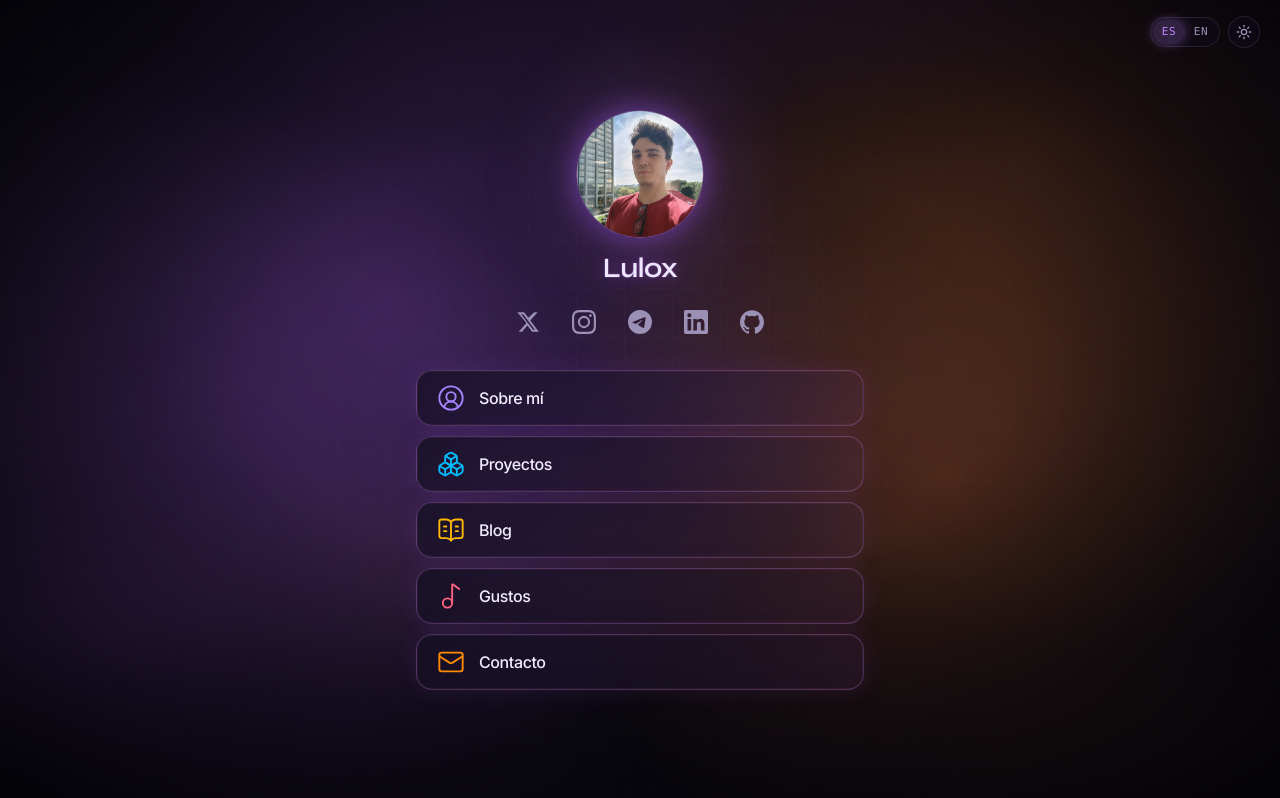
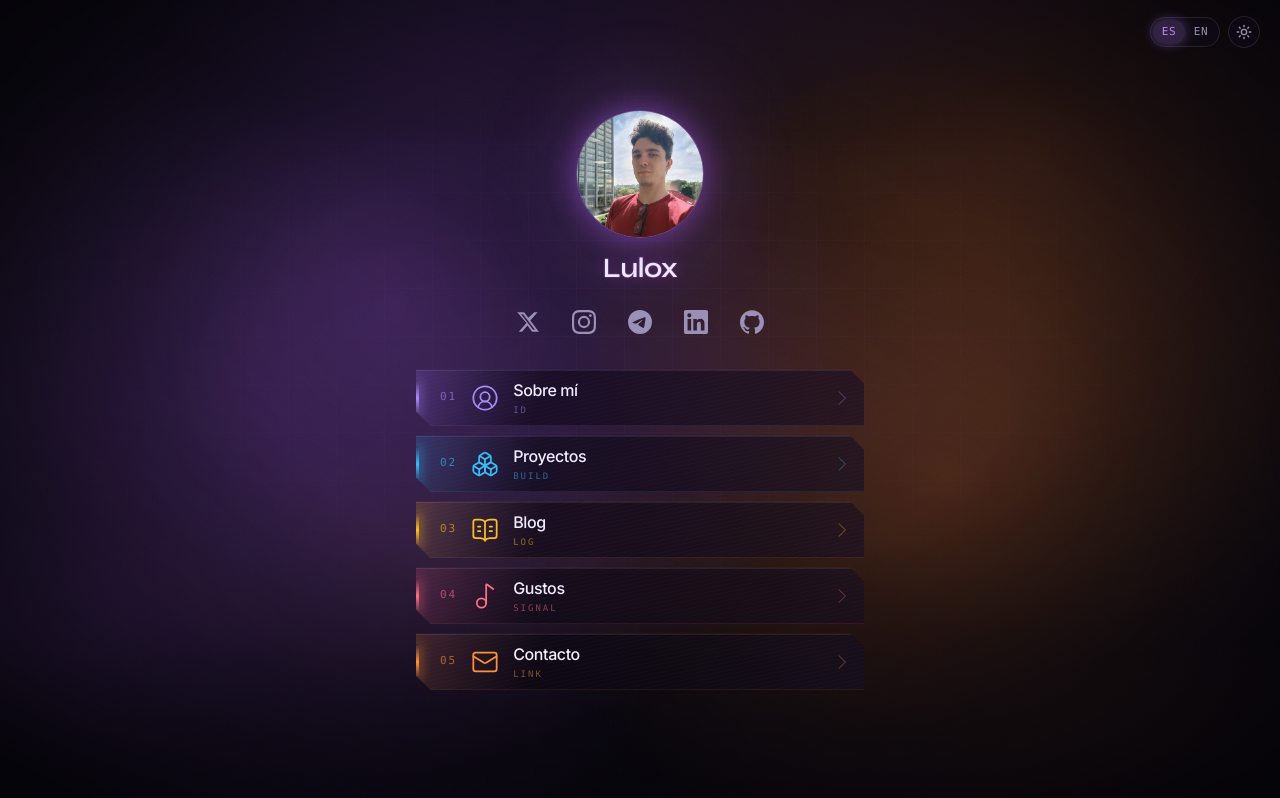
Before and after one commit to luloxi/luloxdev, a Next.js app: page / in a window 1280 px wide. Built offline with nearby package versions, Linux system fonts and the light colour scheme.

Commit message:
Restyle home section links as future HUD chips
Replace generic rounded cards with angled glass rails, color
accents, index codes, and subtle scanline texture.

```diff
--- a/src/app/globals.css
+++ b/src/app/globals.css
@@ -148,6 +148,111 @@
     background: var(--email-btn-bg);
     color: var(--email-fg);
   }
+
+  /* Home section links — future HUD, not generic cards */
+  .future-nav-item {
+    --fn-accent: var(--accent);
+    position: relative;
+    isolation: isolate;
+    /* Cut corner, angled rail */
+    clip-path: polygon(
+      0 0,
+      calc(100% - 14px) 0,
+      100% 14px,
+      100% 100%,
+      14px 100%,
+      0 calc(100% - 14px)
+    );
+    background:
+      linear-gradient(
+        105deg,
+        color-mix(in oklab, var(--fn-accent) 16%, transparent) 0%,
+        color-mix(in oklab, var(--background) 55%, transparent) 28%,
+        color-mix(in oklab, var(--surface) 70%, transparent) 100%
+      );
+    box-shadow:
+      inset 0 1px 0 color-mix(in oklab, white 8%, transparent),
+      inset 0 -1px 0 color-mix(in oklab, var(--fn-accent) 12%, transparent),
+      0 0 0 1px color-mix(in oklab, var(--fn-accent) 22%, transparent),
+      0 8px 28px color-mix(in oklab, black 35%, transparent);
+    backdrop-filter: blur(14px) saturate(1.2);
+    transition:
+      transform 0.25s ease,
+      box-shadow 0.25s ease,
+      background 0.25s ease;
+  }
+
+  .future-nav-item::before {
+    content: "";
+    position: absolute;
+    inset: 0;
+    z-index: -1;
+    background:
+      repeating-linear-gradient(
+        -12deg,
+        transparent,
+        transparent 3px,
+        color-mix(in oklab, var(--fn-accent) 4%, transparent) 3px,
+        color-mix(in oklab, var(--fn-accent) 4%, transparent) 4px
+      );
+    opacity: 0.55;
+    pointer-events: none;
+  }
+
+  .future-nav-item::after {
+    content: "";
+    position: absolute;
+    left: 0;
+    top: 18%;
+    bottom: 18%;
+    width: 3px;
+    border-radius: 999px;
+    background: linear-gradient(
+      180deg,
+      transparent,
+      var(--fn-accent),
+      transparent
+    );
+    box-shadow: 0 0 12px var(--fn-accent);
+    pointer-events: none;
+  }
+
+  .future-nav-item:hover {
+    transform: translateX(3px);
+    background:
+      linear-gradient(
+        105deg,
+        color-mix(in oklab, var(--fn-accent) 28%, transparent) 0%,
+        color-mix(in oklab, var(--background) 40%, transparent) 32%,
+        color-mix(in oklab, var(--surface) 75%, transparent) 100%
+      );
+    box-shadow:
+      inset 0 1px 0 color-mix(in oklab, white 12%, transparent),
+      0 0 0 1px color-mix(in oklab, var(--fn-accent) 45%, transparent),
+      0 0 28px color-mix(in oklab, var(--fn-accent) 28%, transparent),
+      0 12px 32px color-mix(in oklab, black 40%, transparent);
+  }
+
+  .future-nav-item:active {
+    transform: translateX(1px) scale(0.99);
+  }
+
+  .future-nav-chevron {
+    width: 10px;
+    height: 10px;
+    border-right: 1.5px solid color-mix(in oklab, var(--fn-accent) 70%, transparent);
+    border-top: 1.5px solid color-mix(in oklab, var(--fn-accent) 70%, transparent);
+    transform: rotate(45deg);
+    opacity: 0.45;
+    transition:
+      opacity 0.25s ease,
+      transform 0.25s ease;
+  }
+
+  .future-nav-item:hover .future-nav-chevron {
+    opacity: 1;
+    transform: rotate(45deg) translate(2px, -2px);
+  }
 }
 
 /* ── Cosmic background ───────────────────────────────────── */
--- a/src/components/section-nav.tsx
+++ b/src/components/section-nav.tsx
@@ -15,31 +15,41 @@ import { cn } from "@/lib/utils";
 
 const sectionVisual: Record<
   SectionId,
-  { Icon: LucideIcon; color: string }
+  { Icon: LucideIcon; accent: string; code: string; signal: string }
 > = {
   about: {
     Icon: CircleUserRound,
-    color: "text-violet-400",
+    accent: "#a78bfa",
+    code: "01",
+    signal: "ID",
   },
   projects: {
     Icon: Boxes,
-    color: "text-sky-400",
+    accent: "#38bdf8",
+    code: "02",
+    signal: "BUILD",
   },
   blog: {
     Icon: BookOpenText,
-    color: "text-amber-400",
+    accent: "#fbbf24",
+    code: "03",
+    signal: "LOG",
   },
   tastes: {
     Icon: Music2,
-    color: "text-rose-400",
+    accent: "#fb7185",
+    code: "04",
+    signal: "SIGNAL",
   },
   contact: {
     Icon: Mail,
-    color: "text-orange-400",
+    accent: "#fb923c",
+    code: "05",
+    signal: "LINK",
   },
 };
 
-/** Fixed-height elegant buttons that stay within the home viewport */
+/** Future-HUD section links — angled glass, color rail, index codes */
 export function SectionNav() {
   const { t } = useLocale();
 
@@ -49,26 +59,44 @@ export function SectionNav() {
       className="flex w-full flex-col gap-2 sm:gap-2.5"
     >
       {sections.map((s) => {
-        const { Icon, color } = sectionVisual[s.id];
+        const { Icon, accent, code, signal } = sectionVisual[s.id];
         const label = t.sections[s.id];
         return (
           <Link
             key={s.href}
             href={s.href}
-            className="neon-panel group flex h-12 items-center gap-3.5 rounded-2xl px-4 transition-all duration-300 active:scale-[0.99] sm:h-14 sm:px-5"
+            className="future-nav-item group flex h-12 items-center gap-3.5 pl-5 pr-4 sm:h-14 sm:gap-4 sm:pl-6 sm:pr-5"
+            style={{ ["--fn-accent" as string]: accent }}
           >
-            <Icon
-              className={cn(
-                "h-6 w-6 shrink-0 sm:h-7 sm:w-7",
-                color,
-                "transition-transform duration-300 group-hover:scale-105",
-              )}
-              strokeWidth={1.6}
-              aria-hidden
-            />
-            <span className="flex-1 text-left text-[15px] font-medium tracking-tight sm:text-base">
-              {label}
+            <span className="flex min-w-0 flex-1 items-center gap-3 sm:gap-3.5">
+              <span
+                className="font-mono text-[10px] tracking-[0.18em] tabular-nums opacity-60 sm:text-[11px]"
+                style={{ color: accent }}
+              >
+                {code}
+              </span>
+
+              <Icon
+                className="h-6 w-6 shrink-0 sm:h-7 sm:w-7"
+                style={{ color: accent }}
+                strokeWidth={1.5}
+                aria-hidden
+              />
+
+              <span className="min-w-0 flex-1 text-left">
+                <span className="block truncate text-[15px] font-medium tracking-tight sm:text-base">
+                  {label}
+                </span>
+                <span
+                  className="mt-0.5 hidden font-mono text-[9px] tracking-[0.22em] uppercase opacity-50 sm:block"
+                  style={{ color: accent }}
+                >
+                  {signal}
+                </span>
+              </span>
             </span>
+
+            <span className="future-nav-chevron shrink-0" aria-hidden />
           </Link>
         );
       })}
```
